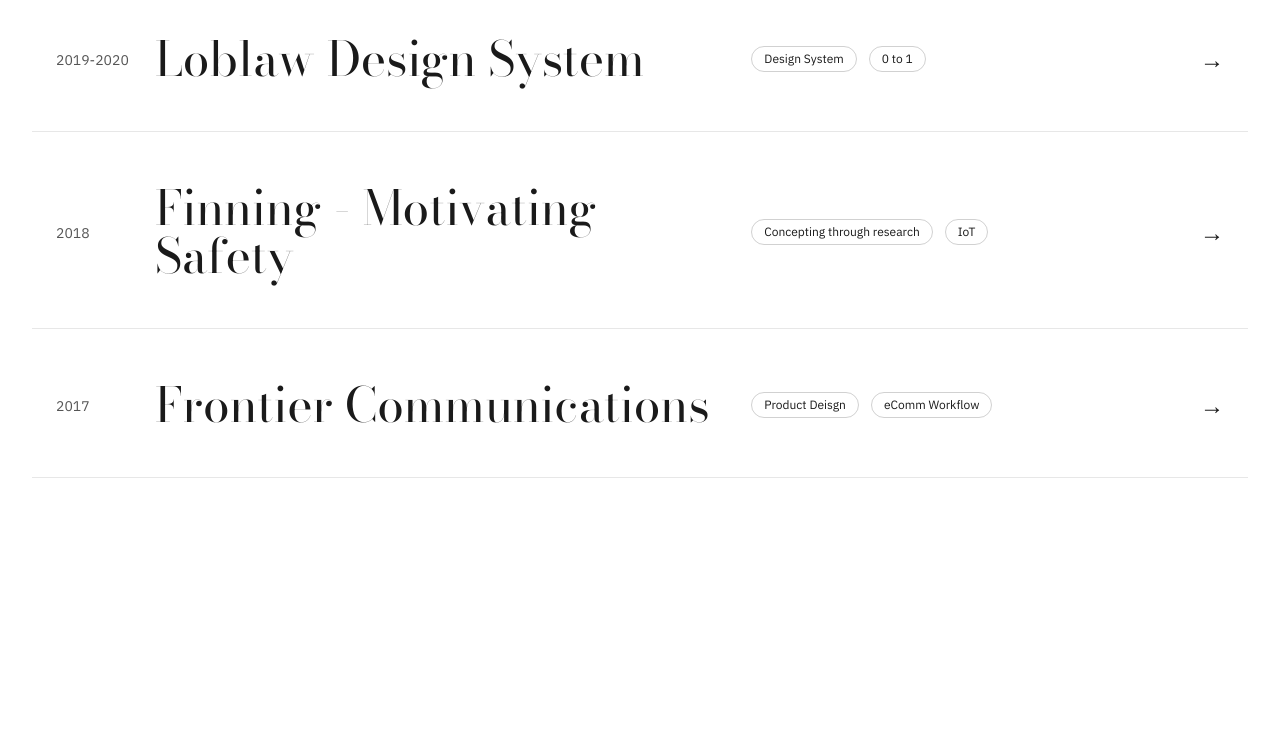
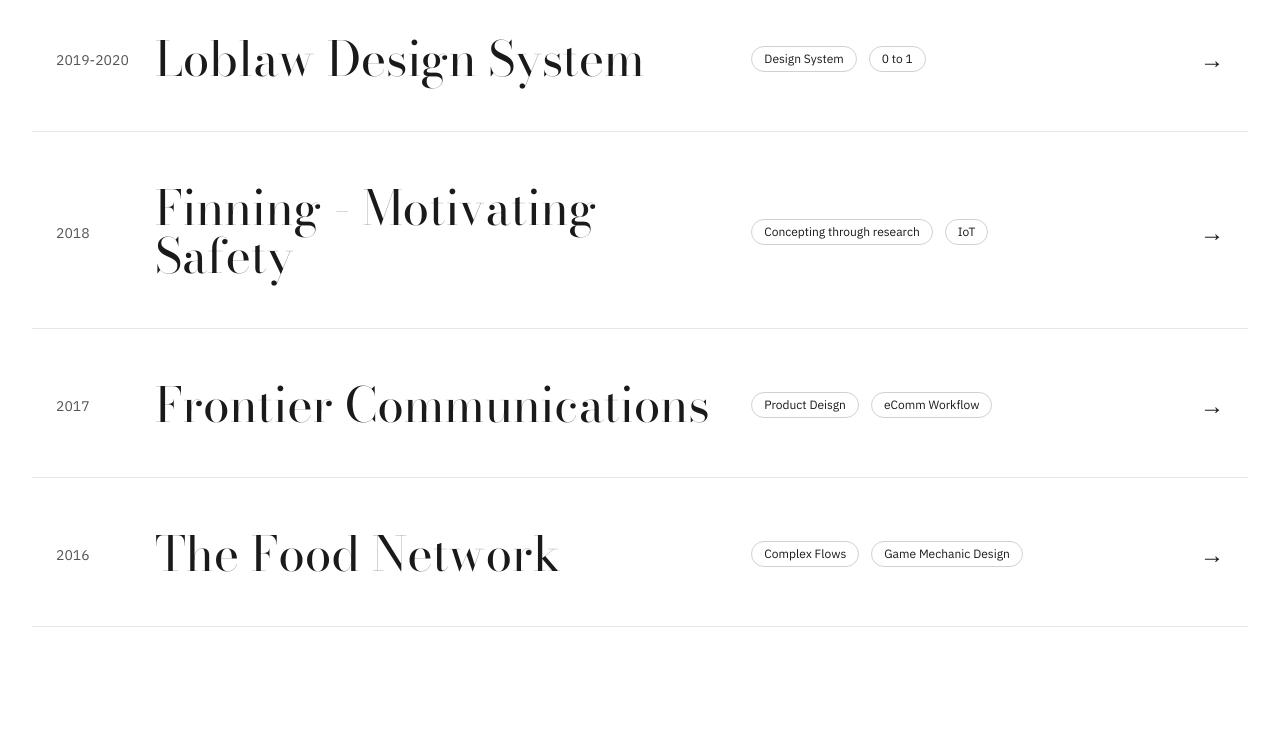
Before and after one commit to angieyoo/portfolio, a Next.js app: page / in a window 1280 px wide. Shown: the part 2000-2742 px from the top of the page. Built offline with nearby package versions, Linux system fonts and the light colour scheme.

Commit message:
Add new project entry for The Food Network

```diff
--- a/app/page.tsx
+++ b/app/page.tsx
@@ -93,6 +93,13 @@ export default function Home() {
       discipline: "Concepting through research",
       tags: ["Product Deisgn", "eComm Workflow"],
       slug: "work/frontier"
+    },
+     {
+      year: "2016",
+      title: "The Food Network",
+      discipline: "Promotional Game",
+      tags: ["Complex Flows", "Game Mechanic Design"],
+      slug: "work/foodnetwork"
     },
   ]
 
```
